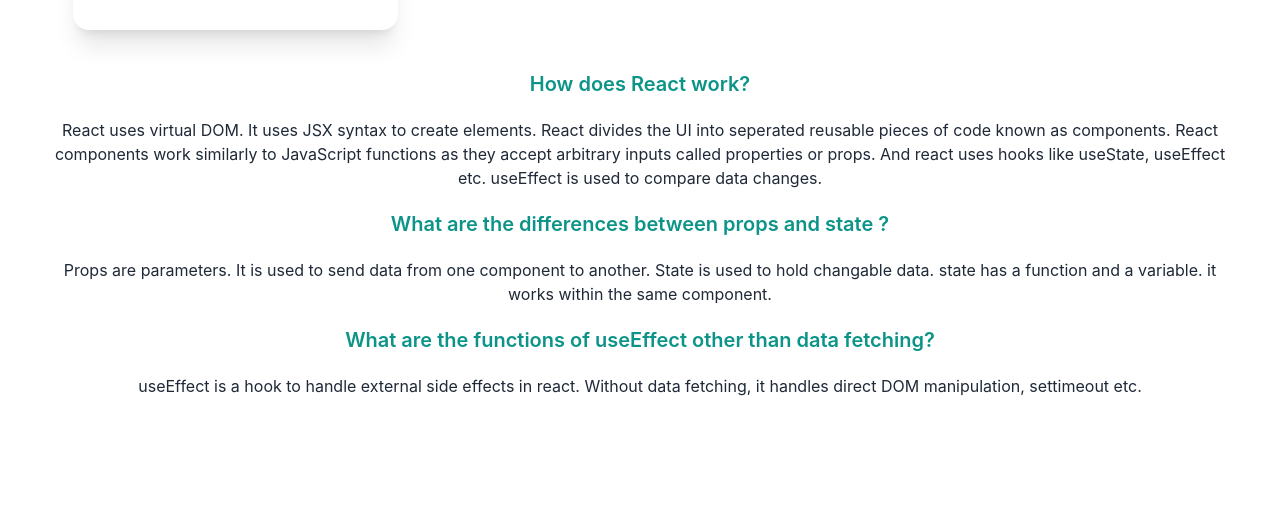
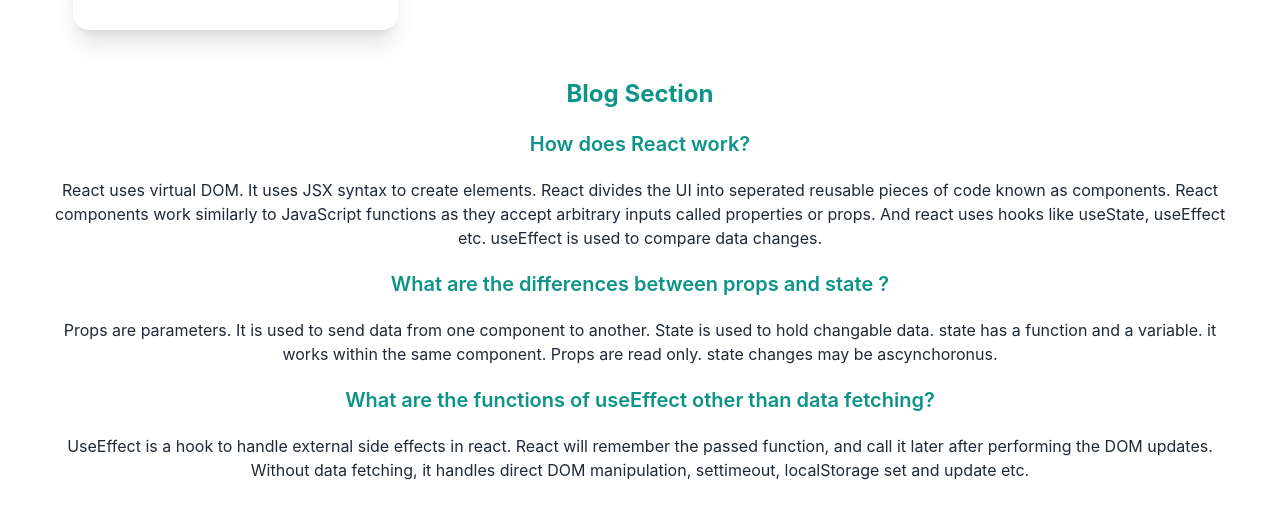
Before and after one commit to nishatroyhana011/fitness-era, a React (Create React App) app: page / in a window 1280 px wide. Shown: the part 2117-2635 px from the top of the page. Before the commit the page ends 2555 px from the top, so only its background shows below. Built offline with nearby package versions, Linux system fonts and the light colour scheme.

Commit message:
blog edited

```diff
--- a/src/components/Questions/questions.js
+++ b/src/components/Questions/questions.js
@@ -2,7 +2,8 @@
 
 const Questions = () => {
     return (
-        <div className='my-10'>
+        <div className='my-12'>
+            <p className='text-teal-600 font-bold text-2xl my-5'>Blog Section</p>
             <div>
             <p className='text-teal-600 font-semibold text-xl my-5 mx-10'> How does React work?</p>
             <p>React uses virtual DOM. It uses JSX syntax to create elements.  React divides the UI into seperated reusable pieces of code known as components.
@@ -13,11 +14,12 @@
             <p className='text-teal-600 font-semibold text-xl my-5 mx-10'> What are the differences between props and state ?</p>
             <p> Props are parameters. It is used to send data from one component to another.
                 State is used to hold changable data. state has a function and a variable. it works within the same component.
+                Props are read only. state changes may be ascynchoronus.
             </p>
             </div>
             <div>
             <p className='text-teal-600 font-semibold text-xl my-5 mx-10'> What are the functions of useEffect other than data fetching?</p>
-            <p>useEffect is a hook to handle external side effects in react. Without data fetching, it handles direct DOM manipulation, settimeout etc.</p>
+            <p>UseEffect is a hook to handle external side effects in react. React will remember the passed function, and call it later after performing the DOM updates. Without data fetching, it handles direct DOM manipulation, settimeout, localStorage set and update etc.</p>
             </div>
 
         </div>
```
